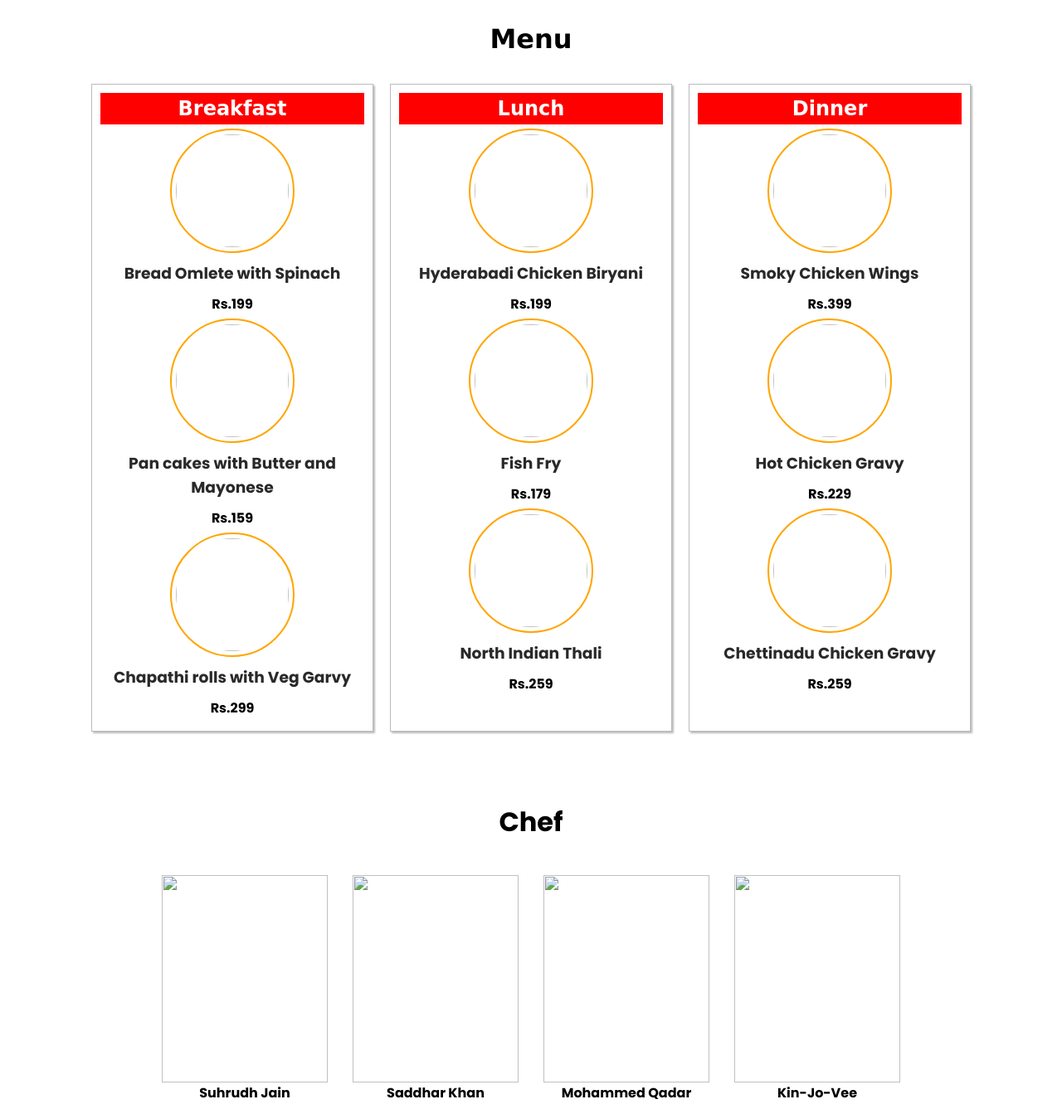
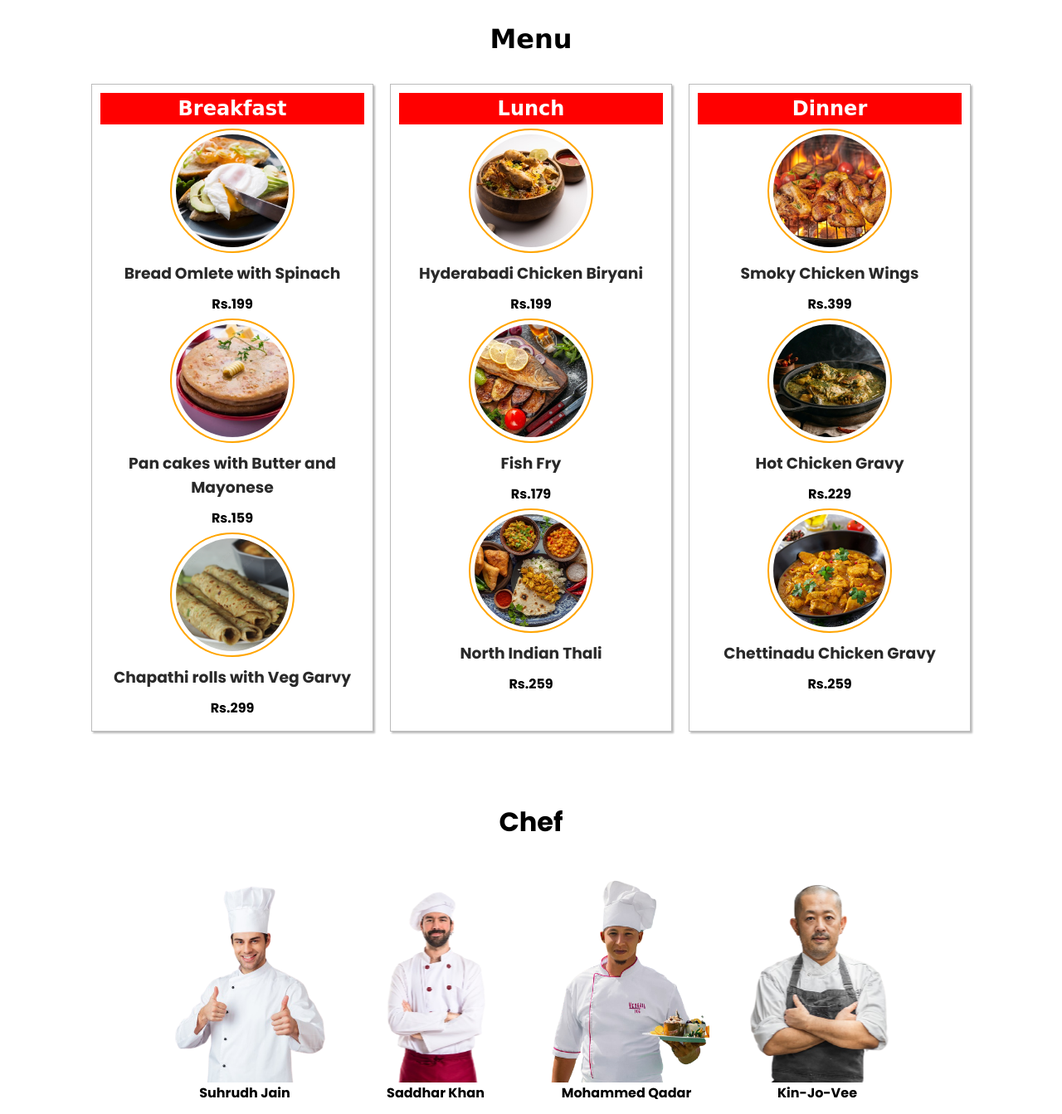
Before and after one commit to VishnuTejaNJS/Project-4-Restaurant-, a plain HTML site: page index.html in a window 1280 px wide. Shown: the part 822-2165 px from the top of the page at 83% size. Drawn offline with Linux system fonts and the light colour scheme; files whose address does not match are found by name.

Commit message:
Update index.html

```diff
--- a/index.html
+++ b/index.html
@@ -50,7 +50,7 @@
                 <h2>Breakfast</h2>
                 <div class="box">
                     <div id="image">
-                        <img src="./images/breakfast1.jpg" alt="">
+                        <img src="./breakfast1.jpg" alt="">
                     </div>
                     <div>
                         <h3>Bread Omlete with Spinach</h3>
@@ -59,7 +59,7 @@
                 </div>
                 <div class="box">
                     <div id="image">
-                        <img src="./images/breakfast2.jpg" alt="">
+                        <img src="./breakfast2.jpg" alt="">
                     </div>
                     <div>
                         <h3>Pan cakes with Butter and Mayonese</h3>
@@ -68,7 +68,7 @@
                 </div>
                 <div class="box">
                     <div id="image">
-                        <img src="./images/breakfast3.jpg" alt="">
+                        <img src="./breakfast3.jpg" alt="">
                     </div>
                     <div>
                         <h3>Chapathi rolls with Veg Garvy</h3>
@@ -80,7 +80,7 @@
                 <h2>Lunch</h2>
                 <div class="box">
                     <div id="image">
-                        <img src="./images/lunch1.jpg" alt="">
+                        <img src="./lunch1.jpg" alt="">
                     </div>
                     <div>
                         <h3>Hyderabadi Chicken Biryani</h3>
@@ -89,7 +89,7 @@
                 </div>
                 <div class="box">
                     <div id="image">
-                        <img src="./images/lunch2.jpg" alt="">
+                        <img src="./lunch2.jpg" alt="">
                     </div>
                     <div>
                         <h3>Fish Fry</h3>
@@ -98,7 +98,7 @@
                 </div>
                 <div class="box">
                     <div id="image">
-                        <img src="./images/lunch3.jpg" alt="">
+                        <img src="./lunch3.jpg" alt="">
                     </div>
                     <div>
                         <h3>North Indian Thali</h3>
@@ -110,7 +110,7 @@
                 <h2>Dinner</h2>
                 <div class="box">
                     <div id="image">
-                        <img src="./images/dinner1.jpg" alt="">
+                        <img src="./dinner1.jpg" alt="">
                     </div>
                     <div>
                         <h3>Smoky Chicken Wings</h3>
@@ -119,7 +119,7 @@
                 </div>
                 <div class="box">
                     <div id="image">
-                        <img src="./images/dinner2.jpg" alt="">
+                        <img src="./dinner2.jpg" alt="">
                     </div>
                     <div>
                         <h3>Hot Chicken Gravy</h3>
@@ -128,7 +128,7 @@
                 </div>
                 <div class="box">
                     <div id="image">
-                        <img src="./images/dinner3.jpg" alt="">
+                        <img src="./dinner3.jpg" alt="">
                     </div>
                     <div>
                         <h3>Chettinadu Chicken Gravy</h3>
@@ -145,7 +145,7 @@
         <div id="chef_row">
             <div class="chef_col">
                 <div id="img">
-                    <img src="./images/1.png" alt="">
+                    <img src="./1.png" alt="">
                 </div>
                 <div>
                     <h4>Suhrudh Jain</h4>
@@ -153,7 +153,7 @@
             </div>
             <div class="chef_col">
                 <div id="img">
-                    <img src="./images/2.png" alt="">
+                    <img src="./2.png" alt="">
                 </div>
                 <div>
                     <h4>Saddhar Khan</h4>
@@ -161,7 +161,7 @@
             </div>
             <div class="chef_col">
                 <div id="img">
-                    <img src="./images/3.png" alt="">
+                    <img src="./3.png" alt="">
                 </div>
                 <div>
                     <h4>Mohammed Qadar</h4>
@@ -169,7 +169,7 @@
             </div>
             <div class="chef_col">
                 <div id="img">
-                    <img src="./images/4.png" alt="">
+                    <img src="./4.png" alt="">
                 </div>
                 <div>
                     <h4>Kin-Jo-Vee</h4>
@@ -188,7 +188,7 @@
             </div>
             <div class="about_col">
                 <div id="about_img">
-                    <img src="./images/salad.png" alt="">
+                    <img src="./salad.png" alt="">
                 </div>
             </div>
 
```
